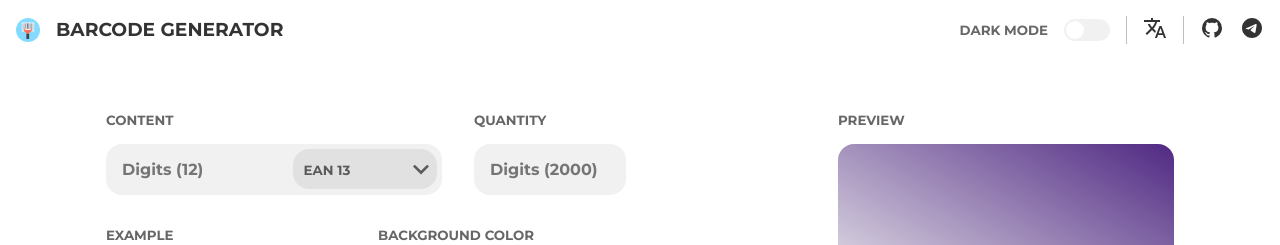
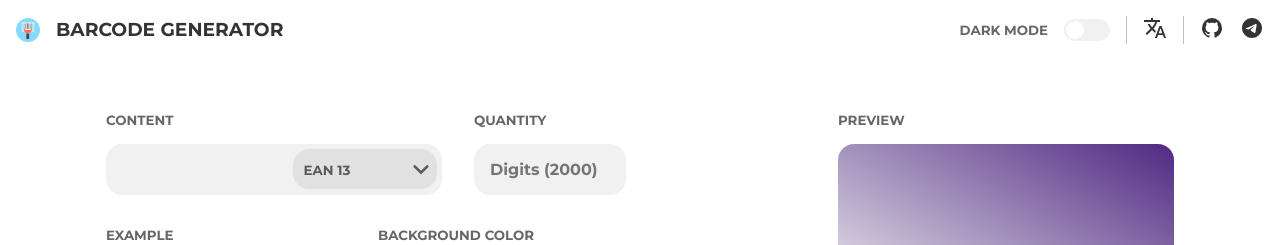
Before and after one commit to afteralls/qb-generator, a Vue app: page /generator in a window 1280 px wide. Shown: the top 245 px of the page. Built offline with nearby package versions, Linux system fonts and the light colour scheme.

Commit message:
transtation fixes

```diff
--- a/src/components/Navbar/TheNavbar.vue
+++ b/src/components/Navbar/TheNavbar.vue
@@ -54,7 +54,6 @@ import TheThemeSwitcher from './TheThemeSwitcher.vue'
 import TheMenuIconButton from './TheMenuButton.vue'
 import { useResizeObserver } from '@vueuse/core'
 import TheMenu from './TheMenu.vue'
-import { useRouter } from 'vue-router'
 import { inject, ref, onMounted } from 'vue'
 
 const isMenuActive = ref(false)
@@ -62,9 +61,8 @@ const navSize = ref(null)
 const width = ref(null)
 useResizeObserver(navSize, entries => { width.value = entries[0].contentRect.width })
 onMounted(() => { width.value = window.window.innerWidth })
-const router = useRouter()
 const changeLang = inject('i18n')
-const change = () => { router.go(router.options.history.location); changeLang() }
+const change = () => { changeLang() }
 </script>
 
 <style scoped lang="scss">
--- a/src/languages/langData.js
+++ b/src/languages/langData.js
@@ -88,10 +88,7 @@ export const en = {
           'Article number: 4-5 digits',
           'Checksum digit'
         ],
-        corLength: 12,
         placeholder: 'Digits (12)',
-        max: 12,
-        codeName: 'ean13',
         import: 'ean13'
       },
       ean8: {
@@ -102,10 +99,7 @@ export const en = {
           'Article number: 4-5 digits',
           'Checksum digit'
         ],
-        corLength: 7,
         placeholder: 'Digits (7)',
-        max: 7,
-        codeName: 'ean8',
         import: 'ean8'
       },
       code128: {
@@ -117,10 +111,7 @@ export const en = {
           'Check symbol',
           'Stop symbol'
         ],
-        corLength: 1,
         placeholder: 'Text (50)',
-        max: 50,
-        codeName: 'code128',
         import: 'code128'
       },
       itf14: {
@@ -131,10 +122,7 @@ export const en = {
           'The next 12 digits are representing the product number',
           'Checksum digit'
         ],
-        corLength: 13,
         placeholder: 'Digits (13)',
-        max: 13,
-        codeName: 'itf14',
         import: 'itf14'
       },
       msi: {
@@ -143,10 +131,7 @@ export const en = {
         info: [
           'Can display only the number 0-9'
         ],
-        corLength: 1,
         placeholder: 'Digits (50)',
-        max: 50,
-        codeName: 'msi',
         import: 'msicode'
       },
       pharmacode: {
@@ -156,10 +141,7 @@ export const en = {
           'Pharmacode can represent only a single integer from 3 to 131 070',
           'The minimum barcode is 2 bars and the maximum 16'
         ],
-        corLength: 1,
         placeholder: 'Digits (3 — 131 070)',
-        max: 6,
-        codeName: 'pharmacode',
         import: 'pharmacode'
       }
     }
--- a/src/plugins/i18n.js
+++ b/src/plugins/i18n.js
@@ -14,6 +14,6 @@ export default {
     app.config.globalProperties.$i18n = key =>
       key.split('.').reduce((o, i) => o[i], options[currentLang.value])
     app.provide('i18n', changeLang)
-    app.provide('standarts', options[currentLang.value].library.standarts)
+    app.provide('currentLang', currentLang)
   }
 }
--- a/src/stores/dataStore.js
+++ b/src/stores/dataStore.js
@@ -8,86 +8,39 @@ export const useDataStore = defineStore('data', () => {
   const standarts = [
     {
       name: 'EAN 13',
-      desc: 'The European Article Number is a standard to encode product numbers. The EAN is a special case of a Global Trade Item Number',
-      info: [
-        'Country-specific part: 1-3 digits',
-        'Company part',
-        'Article number: 4-5 digits',
-        'Checksum digit'
-      ],
       corLength: 12,
-      placeholder: 'Digits (12)',
       max: 12,
-      codeName: 'ean13',
-      import: 'ean13'
+      codeName: 'ean13'
     },
     {
       name: 'EAN 8',
-      desc: 'The normal length of an EAN is 13 digits. There is also a shorter version called EAN-8, for small packages, where the full 13-digit number would take too much space on the package',
-      info: [
-        'Country-specific part: 2-3 digits',
-        'Article number: 4-5 digits',
-        'Checksum digit'
-      ],
       corLength: 7,
-      placeholder: 'Digits (7)',
       max: 7,
-      codeName: 'ean8',
-      import: 'ean8'
+      codeName: 'ean8'
     },
     {
       name: 'CODE 128',
-      desc: "is a high-density linear barcode symbology defined in ISO/IEC. It's used for alphanumeric or numeric-only barcodes.",
-      info: [
-        'Start symbol',
-        'Encoded data',
-        'Check symbol',
-        'Stop symbol'
-      ],
       corLength: 1,
-      placeholder: 'Text (50)',
       max: 50,
-      codeName: 'code128',
-      import: 'code128'
+      codeName: 'code128'
     },
     {
       name: 'ITF 14',
-      desc: 'ITF-14 is the GS1 implementation of an Interleaved 2 of 5 (ITF) bar code to encode a Global Trade Item Number. ITF-14 symbols are generally used on packaging levels of a product, such as a case box of 24 cans of soup. The ITF-14 will always encode 14 digits.',
-      info: [
-        'Packaging indicator',
-        'The next 12 digits are representing the product number',
-        'Checksum digit'
-      ],
       corLength: 13,
-      placeholder: 'Digits (13)',
       max: 13,
       codeName: 'itf14',
-      import: 'itf14'
     },
     {
       name: 'MSI',
-      desc: 'The code can display only the number 0-9 and has no fixed length. Today this type of code is outdated and is no longer used. Because of this most barcode scanners can not recognize this type of code',
-      info: [
-        'Can display only the number 0-9'
-      ],
       corLength: 1,
-      placeholder: 'Digits (50)',
       max: 50,
       codeName: 'msi',
-      import: 'msicode'
     },
     {
       name: 'PHARMACODE',
-      desc: 'Pharmaceutical Binary Code is a barcode standard, used in the pharmaceutical industry as a packing control system. It is designed to be readable despite printing errors',
-      info: [
-        'Pharmacode can represent only a single integer from 3 to 131 070',
-        'The minimum barcode is 2 bars and the maximum 16'
-      ],
       corLength: 1,
-      placeholder: 'Digits (3 — 131 070)',
       max: 6,
       codeName: 'pharmacode',
-      import: 'pharmacode'
     }
   ]
 
--- a/src/views/LibraryView.vue
+++ b/src/views/LibraryView.vue
@@ -1,7 +1,7 @@
 <template>
   <div class="_wrapper">
     <div class="examples">
-      <AppExample v-for="standart in standarts">
+      <AppExample v-for="standart in curLangStandarts">
         <template #img><img :src="getImageUrl(standart.import)" alt="Barcode example"></template>
         <template #name><h1>{{ standart.name }}</h1></template>
         <template #desc><p>{{ standart.desc }}</p></template>
@@ -12,10 +12,13 @@
 </template>
 
 <script setup>
-import { inject } from 'vue'
+import { inject, computed } from 'vue'
+import { ru, en } from '@/languages/langData.js'
 import AppExample from '@/components/LibraryView/AppExample.vue'
 
-const standarts = inject('standarts')
+const lang = inject('currentLang')
+const curLangStandarts = computed(() => lang.value === 'ru' ? ru.library.standarts : en.library.standarts)
+
 const getImageUrl = name => new URL(`../assets/svg/examples/${name}.svg`, import.meta.url).href
 </script>
 
```
